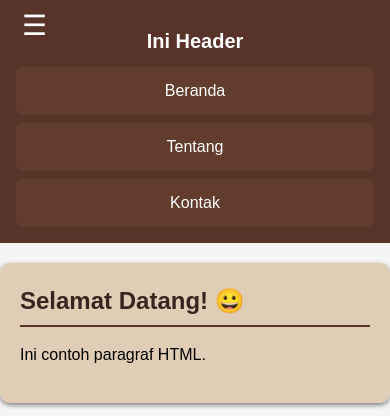
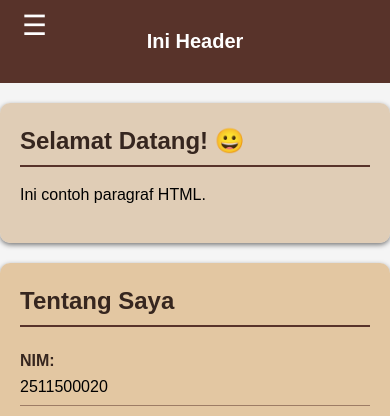
Before and after one commit to 2511500020-eng/2511500020-PWD-TI1A-2526_1, a PHP site: page /pertemuan-05/index.html in a window 390 px wide. Shown: the top 416 px of the page. Run offline with PHP 8.4, Linux system fonts and the light colour scheme.

Commit message:
styling nav mobile

```diff
--- a/pertemuan-05/style.css
+++ b/pertemuan-05/style.css
@@ -191,6 +191,14 @@ footer {
         top: 8px;
     }
 
+    nav {
+        display: none;
+        flex-direction: column;
+        background: rgb(88, 51, 42);
+        width: 100%;
+        padding: 5px 0;
+    }
+
     header {
         padding: 16px;
         position: sticky;
```
Also changed, not shown: pertemuan-05/README.md.
